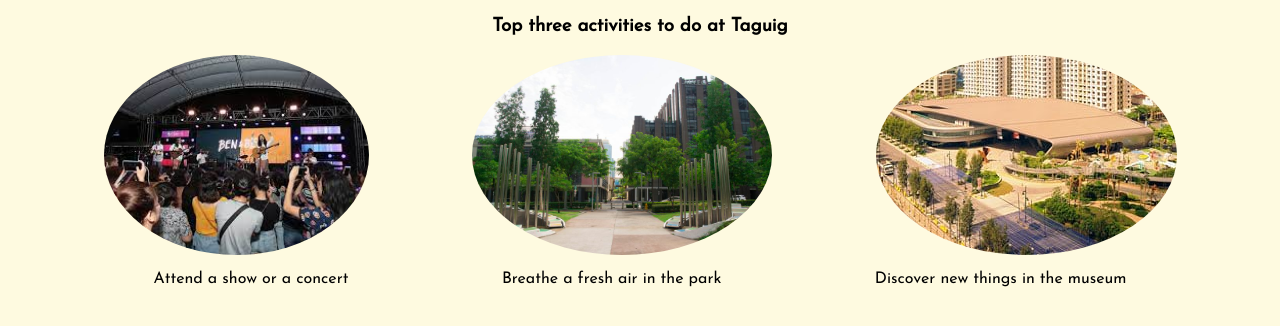
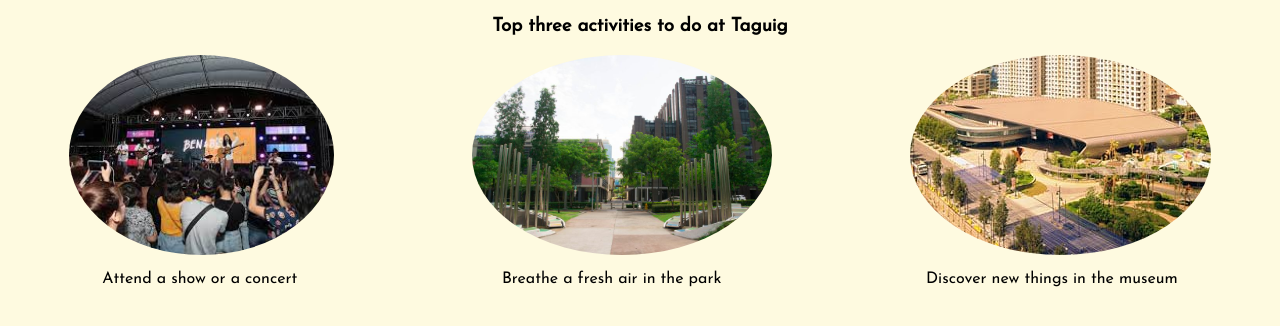
Before and after one commit to Wynclefe/hometown-homepage, a plain HTML site: page index.html in a window 1280 px wide. Shown: the part 450-776 px from the top of the page. Drawn offline with Linux system fonts and the light colour scheme.

Commit message:
Change justify-content to space-around

```diff
--- a/styles.css
+++ b/styles.css
@@ -46,11 +46,12 @@ body {
 
 .img {
     display: flex;
-    justify-content: space-evenly;
-    border: 0px solid;
+    justify-content: space-around;
+
+
 }
 
 .caption-1 {
     display: flex;
-    justify-content: space-evenly;
+    justify-content: space-around;
 }
```
